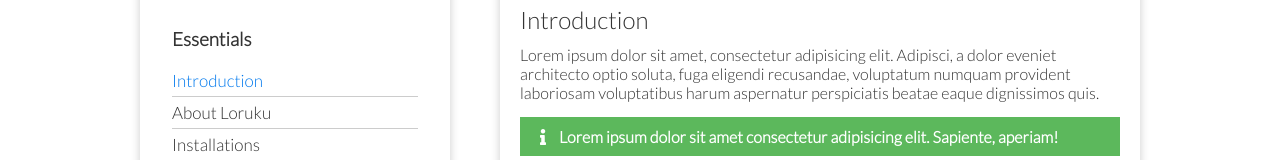
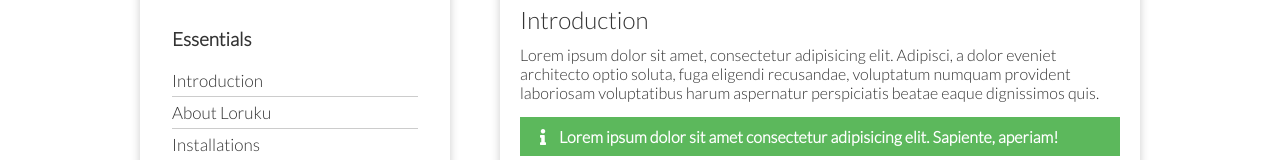
Before and after one commit to phagocyte93/Responsive_FrontEndOnly, a plain HTML site: page docs.html in a window 1280 px wide. Shown: the part 416-576 px from the top of the page. Drawn offline with Linux system fonts and the light colour scheme.

Commit message:
Change in formatting of essentials in features.html

```diff
--- a/docs.html
+++ b/docs.html
@@ -43,7 +43,7 @@
                 <h3 class="my-2">Essentials</h3>
                 <nav>
                     <ul>
-                        <li><a href="#" class="text-primary">Introduction</a></li>
+                        <li><a href="#" >Introduction</a></li>
                         <li><a href="#">About Loruku</a></li>
                         <li><a href="#">Installations</a></li>
                     </ul>
```
